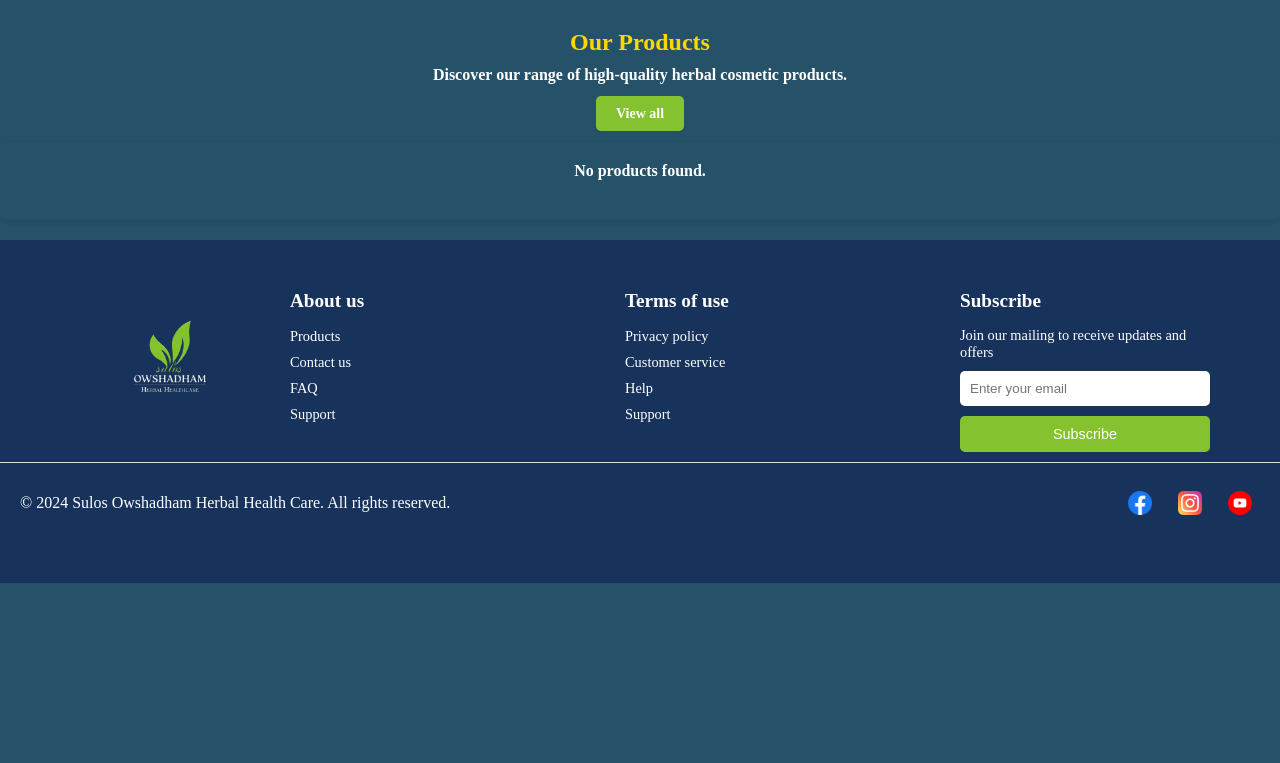
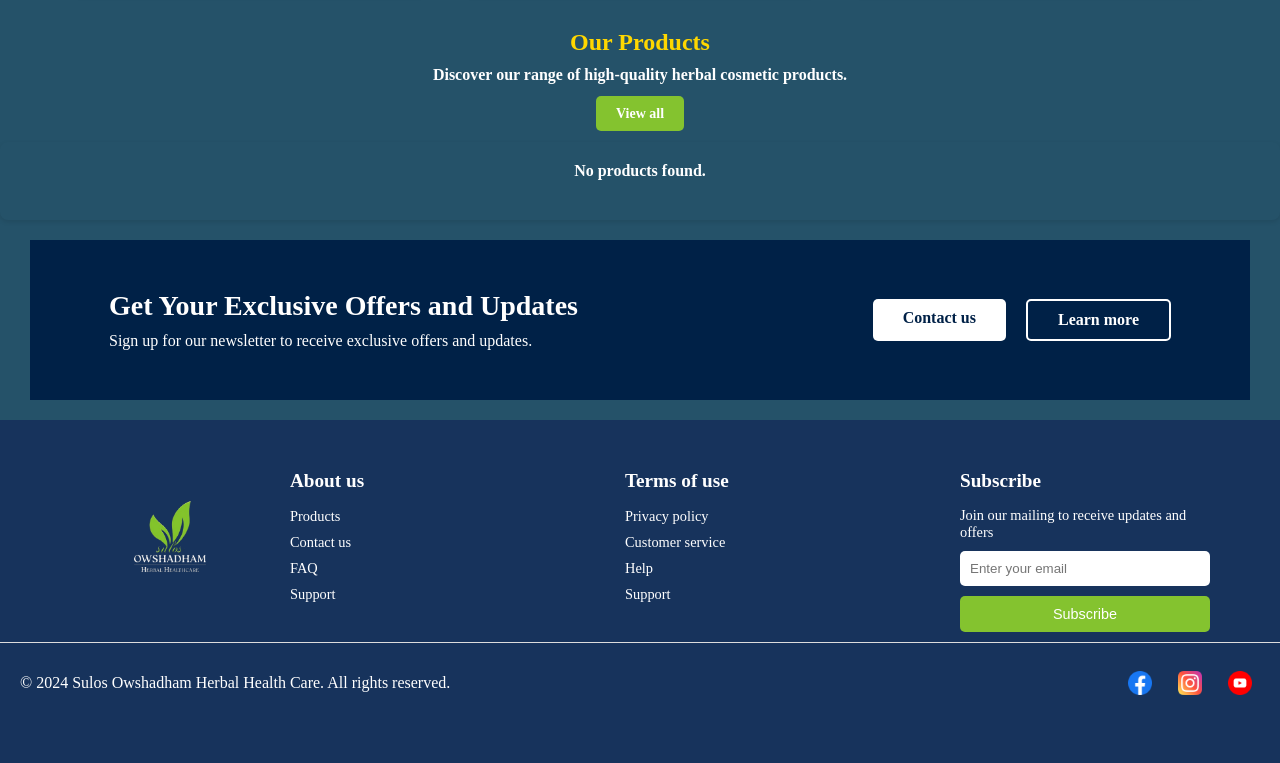
Before and after one commit to FAITE-TECH/Cosmetic-Web, a PHP site: page / in a window 1280 px wide. Shown: the part 1336-2099 px from the top of the page. Before the commit the page ends 1919 px from the top, so only its background shows below. Run offline with PHP 8.4, Linux system fonts and the light colour scheme; data that the repository does not hold is empty; some web fonts are replaced.

Commit message:
Updated with exclusive offers part

```diff
--- a/index.php
+++ b/index.php
@@ -199,6 +199,20 @@ $result = mysqli_query($conn, $sql);
         </section>
 </section>
 
+<section class="exclusive-offers">
+    <div class="container">
+        <div class="text-content">
+            <h2>Get Your Exclusive Offers and Updates</h2>
+            <p>Sign up for our newsletter to receive exclusive offers and updates.</p>
+        </div>
+        <div class="btn-group">
+            <a href="contactus.php" class="btn btn-primary">Contact us</a>
+            <a href="About.php" class="btn btn-secondary">Learn more</a>
+        </div>
+    </div>
+</section>
+
+
 <footer>
     <div class="footer-container">
         <div class="footer-section logo-section">
--- a/styles.css
+++ b/styles.css
@@ -886,62 +886,85 @@ footer {
 }
 
 .exclusive-offers {
-    background-color: #13274F;
-    margin-top: 10px;
+    background-color: #002147; /* Dark blue background */
+    color: white;
+    padding: 50px 20px;
+    border-radius: 0px 0px 0 0; /* Rounded top corners */
     margin-bottom: 20px;
-    margin-left: 40px;
-    margin-right: 40px;
-    padding: 50px ;
-    text-align: center;
-    color: #FFFFFF;
+    margin-left: 30px;
+    margin-right: 30px;
+}
+
+.exclusive-offers .container {
+    max-width: 1200px;
+    margin: 0 auto;
+    display: flex;
+    justify-content: space-between;
+    align-items: center;
+}
+
+.exclusive-offers .text-content {
+    text-align: left;
 }
 
 .exclusive-offers h2 {
-    font-size: 2.5em;
+    font-size: 28px;
     margin-bottom: 10px;
-    color: #FFFFFF;
-    font-family: 'Verlag', serif;
+    font-weight: bold;
 }
 
 .exclusive-offers p {
-    font-size: 1.2em;
-    margin-bottom: 20px;
+    font-size: 16px;
+    margin-bottom: 0;
 }
 
-.exclusive-offers .buttons {
+.exclusive-offers .btn-group {
     display: flex;
-    justify-content: center;
     gap: 20px;
 }
 
 .exclusive-offers .btn {
-    padding: 10px 20px;
-    color: #13274F;
-    background-color: #F4F4F4;
-    border: none;
+    padding: 10px 30px;
     border-radius: 5px;
     text-decoration: none;
-    font-size: 1em;
+    font-weight: bold;
     transition: background-color 0.3s ease;
 }
 
-.exclusive-offers .btn:hover {
-    background-color: #D3D3D3;
+.exclusive-offers .btn-primary {
+    background-color: #ffffff; /* White button */
+    color: #002147; /* Dark blue text */
 }
 
-.exclusive-offers .btn-contact {
-    background-color: #748BA1;
-    color: #FFFFFF;
+.exclusive-offers .btn-primary:hover {
+    background-color: #f1f1f1; /* Slightly darker white on hover */
 }
 
-.exclusive-offers .btn-learn-more {
-    background-color: #F4F4F4;
-    color: #13274F;
+.exclusive-offers .btn-secondary {
+    background-color: transparent; /* Transparent button */
+    color: white;
+    border: 2px solid white;
 }
 
-/* Add this in your styles.css */
-@media screen and (max-width: 640px) {
-    .product-card {
-        width: calc(50% - 10px); /* Two products per row */
+.exclusive-offers .btn-secondary:hover {
+    background-color: white;
+    color: #002147; /* Dark blue text on hover */
+}
+
+/* Responsive styles */
+@media (max-width: 768px) {
+    .exclusive-offers .container {
+        flex-direction: column;
+        text-align: center;
+    }
+
+    .exclusive-offers .text-content,
+    .exclusive-offers .btn-group {
+        text-align: center;
+    }
+
+    .exclusive-offers .btn-group {
+        justify-content: center;
+        margin-top: 20px;
     }
 }
```
Also changed, not shown: CusHome.php (+13 -0 lines).
